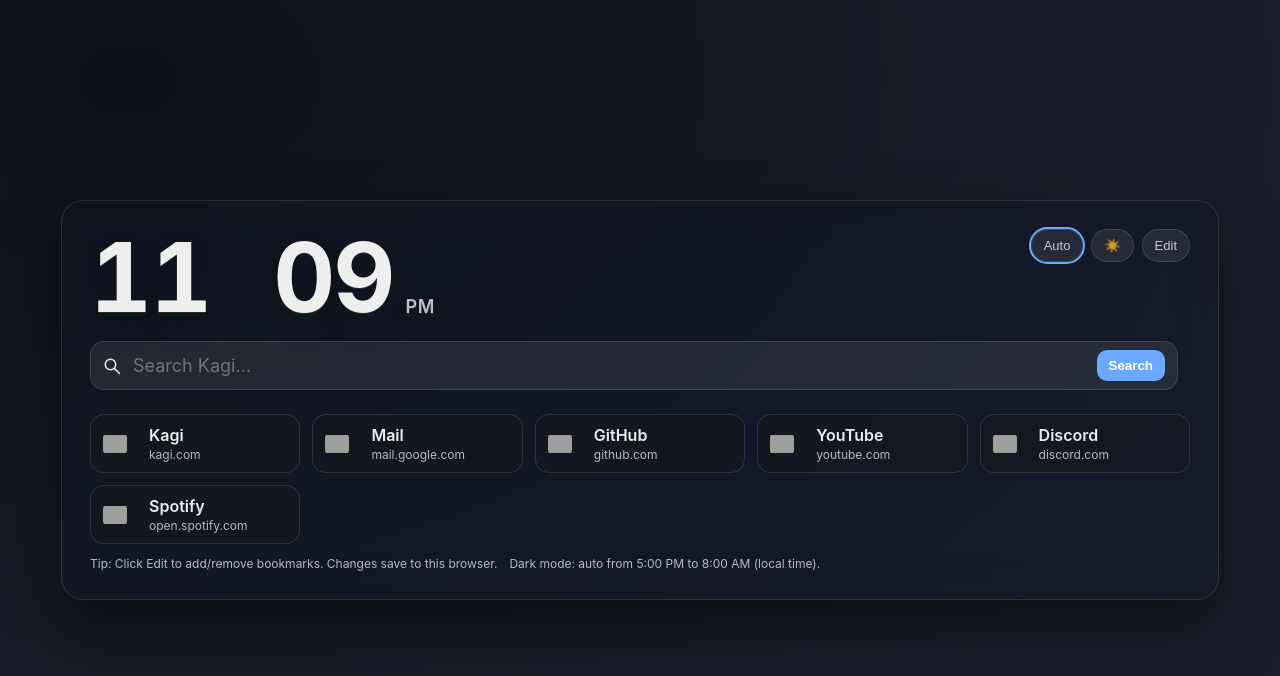
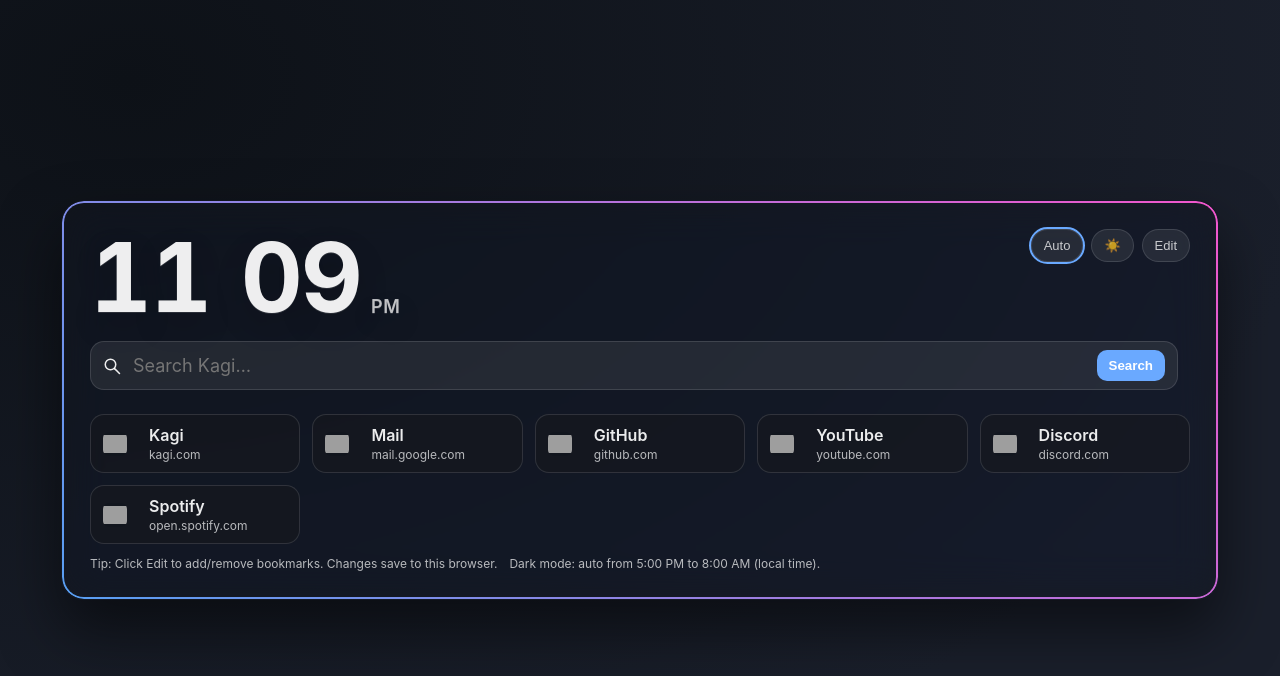
Before and after one commit to jakeluartes/jakeluartes.github.io, a plain HTML site: page index.html in a window 1280 px wide. Drawn offline with Linux system fonts and the light colour scheme; grey boxes are pictures that could not be loaded.

Commit message:
Update index.html

```diff
--- a/index.html
+++ b/index.html
@@ -239,7 +239,48 @@
       gap: 12px;
       flex-wrap: wrap;
     }
-    a { color: var(--accent); }
+    a { color: var(--accent); }/* 1) Tighter clock spacing around the colon */
+.clock {
+  gap: 0; /* remove global gap so HH:MM is tight */
+}
+.clock .ampm {
+  margin-left: 10px; /* restore spacing only before AM/PM */
+}
+.colon {
+  width: auto;            /* use natural glyph width */
+  padding: 0 0.05ch;      /* hairline breathing room */
+  /* keep your blink animation as-is */
+}
+
+/* 2) 45° gradient glint border (blue → magenta) */
+.window {
+  position: relative;
+  border: 1px solid transparent; /* lets the gradient border show cleanly */
+}
+.window::before {
+  content: "";
+  position: absolute;
+  inset: 0;
+  border-radius: inherit;
+
+  /* Thickness of the glint: 1px. Increase to 2px by changing padding to 2px. */
+  padding: 2px;
+
+  /* The glint gradient at 45 degrees */
+  background: linear-gradient(45deg, #5da8ff, #ff5bd7);
+
+  /* Mask so only the border ring shows (keeps the interior transparent) */
+  -webkit-mask:
+    linear-gradient(#000 0 0) content-box,
+    linear-gradient(#000 0 0);
+  -webkit-mask-composite: xor;
+          mask-composite: exclude;
+
+  pointer-events: none; /* don’t block clicks */
+  opacity: 0.95;        /* tweak intensity if desired */
+}
+
+
   </style>
 </head>
 <body>
```
